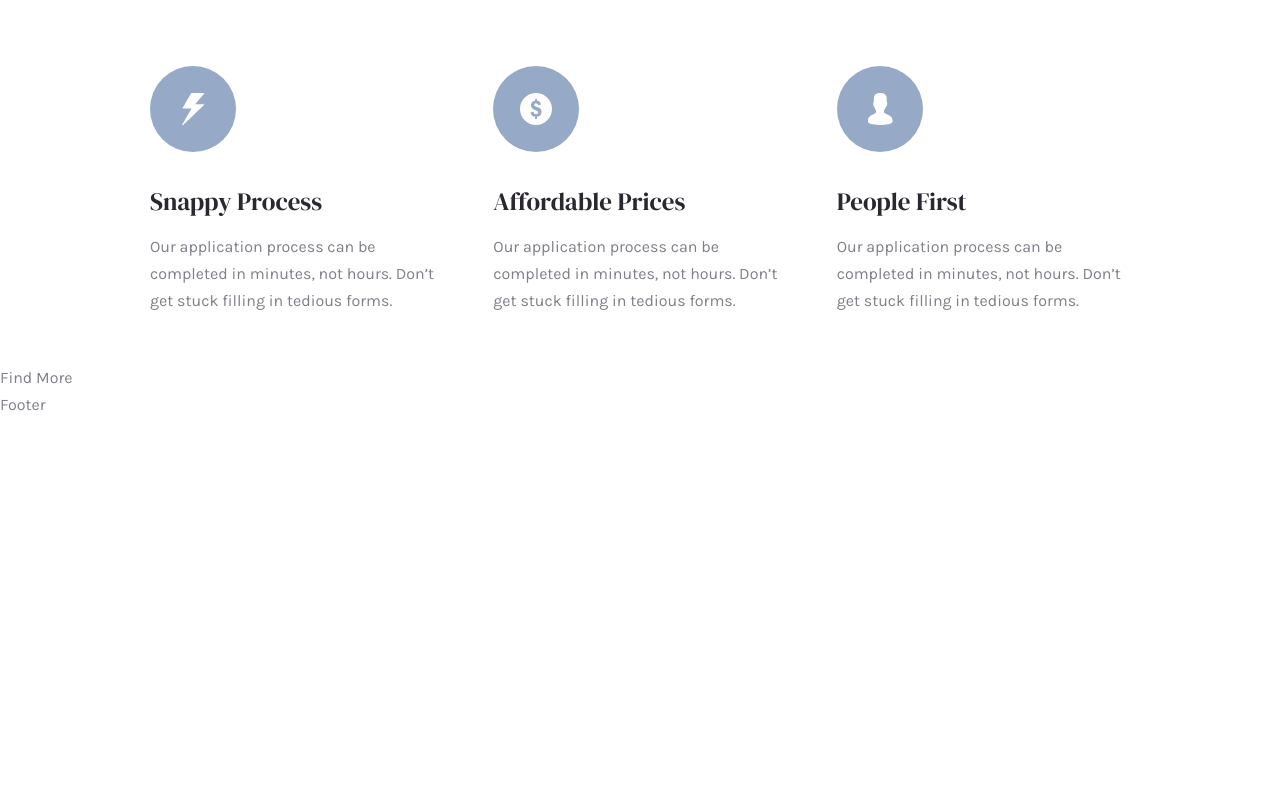
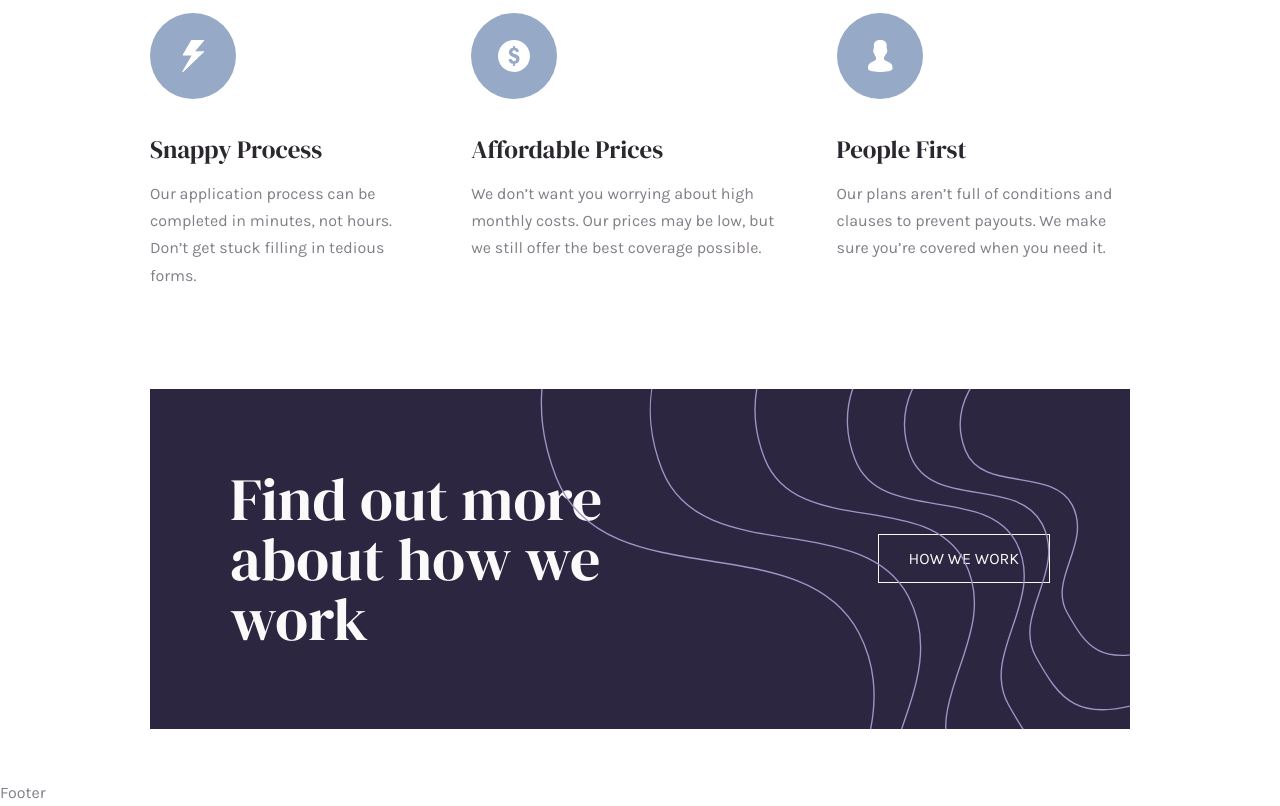
Before and after one commit to AxlRicci/Insure-LandingPage, a website: page index.html in a window 1280 px wide. Shown: the part 1100-1906 px from the top of the page. Before the commit the page ends 1519 px from the top, so only its background shows below. Drawn offline with Linux system fonts and the light colour scheme.

Commit message:
created how we work section, update button component and heading typography classes

```diff
--- a/index.html
+++ b/index.html
@@ -38,7 +38,7 @@
         <div class="feature__list">
           <div class="card">
             <img class="card__icon u-mb-sm" src="images/icon-snappy-process.svg" alt="snappy process icon">
-            <h3 class="heading-3 heading-3--dark u-mb-xs">Snappy Process</h3>
+            <h3 class="heading-4 heading-4--dark u-mb-xs">Snappy Process</h3>
             <p class="paragraph paragraph--dark">
               Our application process can be completed in minutes, not hours. Don’t get
               stuck filling in tedious forms.
@@ -47,25 +47,27 @@
 
           <div class="card">
             <img class="card__icon u-mb-sm" src="images/icon-affordable-prices.svg" alt="snappy process icon">
-            <h3 class="heading-3 heading-3--dark u-mb-xs">Affordable Prices</h3>
+            <h3 class="heading-4 heading-4--dark u-mb-xs">Affordable Prices</h3>
             <p class="paragraph paragraph--dark">
-              Our application process can be completed in minutes, not hours. Don’t get
-              stuck filling in tedious forms.
+              We don’t want you worrying about high monthly costs. Our prices may be low,
+              but we still offer the best coverage possible.
             </p>
           </div>
           <div class="card">
             <img class="card__icon u-mb-sm" src="images/icon-people-first.svg" alt="snappy process icon">
-            <h3 class="heading-3 heading-3--dark u-mb-xs">People First</h3>
+            <h3 class="heading-4 heading-4--dark u-mb-xs">People First</h3>
             <p class="paragraph paragraph--dark">
-              Our application process can be completed in minutes, not hours. Don’t get
-              stuck filling in tedious forms.
+              Our plans aren’t full of conditions and clauses to prevent payouts. We make
+              sure you’re covered when you need it.
             </p>
           </div>
         </div>
       </div>
       </section>
       <section class="find-more">
-        Find More
+        <img src="images/bg-pattern-how-we-work-desktop.svg" alt="Background accent pattern" class="find-more__image">
+        <h2 class="heading-3 heading-3--light">Find out more about how we work</h2>
+        <a href="#" class="btn btn--light">how we work</a>
       </section>
   </main>
   <footer class="footer">
--- a/sass/base/_typography.scss
+++ b/sass/base/_typography.scss
@@ -26,6 +26,7 @@ body {
     font-family: $font-family-heading;
     font-weight: 400;
     font-size: 7.5rem;
+    line-height: 1;
 
     &--light {
         color: $color-light-grey;
@@ -37,6 +38,21 @@ body {
 }
 
 .heading-3 {
+    font-family: $font-family-heading;
+    font-weight: 400;
+    font-size: 6rem;
+    line-height: 1;
+
+    &--light {
+        color: $color-light-grey;
+    }
+
+    &--dark {
+        color: $color-violet-dark-2;
+    }
+}
+
+.heading-4 {
     font-family: $font-family-heading;
     font-weight: 400;
     font-size: 2.5rem;
--- a/sass/components/_btn.scss
+++ b/sass/components/_btn.scss
@@ -1,6 +1,6 @@
 .btn {
     text-decoration: none;
-    padding: 1rem 2.5rem;
+    padding: 1rem 3rem;
     text-transform: uppercase;
     font-size: 1.6rem;
 
--- a/sass/pages/_home.scss
+++ b/sass/pages/_home.scss
@@ -15,3 +15,23 @@
         background-color: $color-violet-grey;
     }
 }
+
+.find-more {
+    background-color: $color-violet-dark;
+    margin: 5rem 15rem;
+    padding: 8rem;
+    display: grid;
+    grid-template-columns: 2fr 1fr;
+    grid-column-gap: 18rem;
+    align-items: center;
+    justify-items: end;
+    position: relative;
+
+
+    &__image {
+        position: absolute;
+        top: 0;
+        right: 0;
+        height: 100%;
+    }
+}
```
Also changed, not shown: css/style.css.
